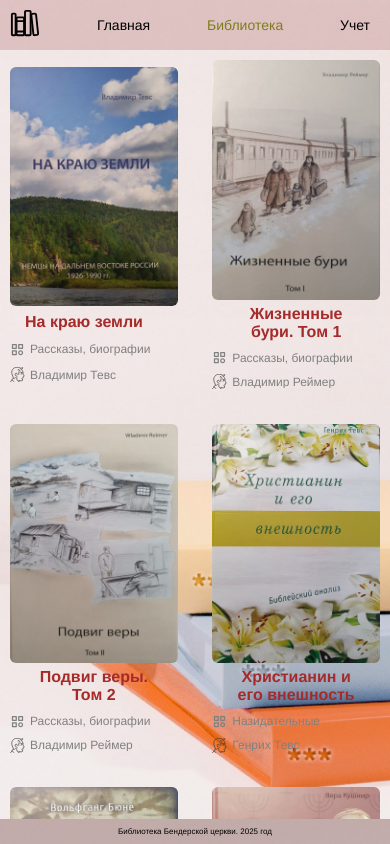
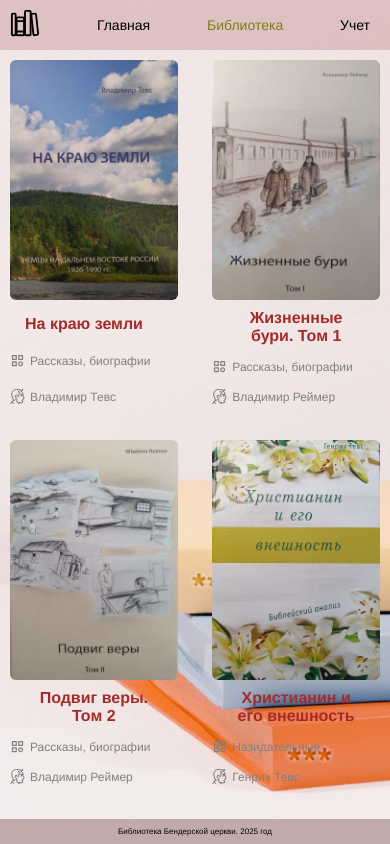
Before and after one commit to Elisei-Trifan/library-of-books, a React (Create React App) app: page /#/library in a window 390 px wide. Built offline with nearby package versions, Linux system fonts and the light colour scheme.

Commit message:
modify app

```diff
--- a/public/index.html
+++ b/public/index.html
@@ -3,8 +3,8 @@
   <head>
     <meta charset="utf-8" />
     <meta name="viewport" content="width=device-width, initial-scale=1" />
-
-    <title>React App</title>
+    <link rel="icon" type="image/x-icon" href="%PUBLIC_URL%/favicon.ico" />
+    <title>Библиотека</title>
   </head>
   <body>
     <div id="root"></div>
--- a/src/App.css
+++ b/src/App.css
@@ -78,7 +78,7 @@
   display: flex;
   justify-content: center;
   align-items: center;
-  height: 24px;
+  min-height: 26px;
 }
 
 .book_card_category {
@@ -91,9 +91,10 @@
   display: flex;
   justify-content: center;
   align-items: center;
-  height: 24px;
+  min-height: 26px;
   /* padding: 4px 8px; */
-  line-height: 12px;
+  /* line-height: 12px; */
+  /* overflow: hidden; */
 }
 
 .book_card_author {
@@ -172,7 +173,7 @@
 
 @media (max-width: 450px) {
   .book_card {
-    min-height: 320px;
+    min-height: 350px;
     width: 43%;
   }
   .book_card_title {
--- a/src/index.css
+++ b/src/index.css
@@ -1,5 +1,6 @@
 body {
   margin: 0;
+  box-sizing: border-box;
   font-family: -apple-system, BlinkMacSystemFont, 'Segoe UI', 'Roboto', 'Oxygen',
     'Ubuntu', 'Cantarell', 'Fira Sans', 'Droid Sans', 'Helvetica Neue',
     sans-serif;
```
Also changed, not shown: src/components/Filter/Filter.js (added, +7 -0 lines), public/images/photo_2025-03-18_16-56-28.jpg, src/redux/store.js (added), 1 other file (tests, documents, lock files or other folders).
